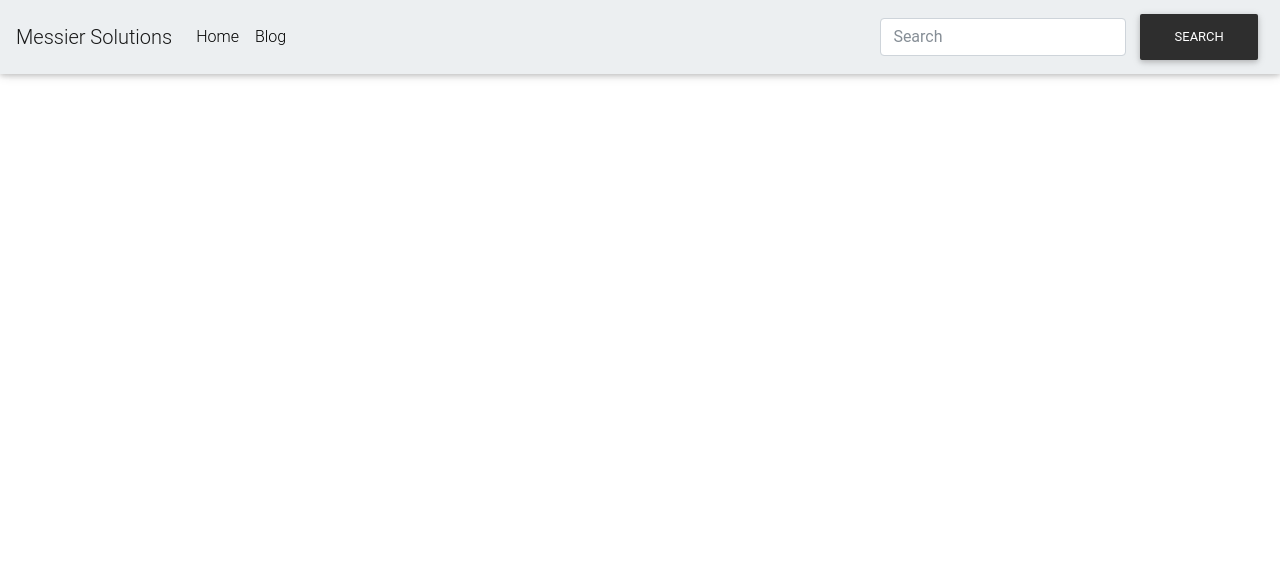
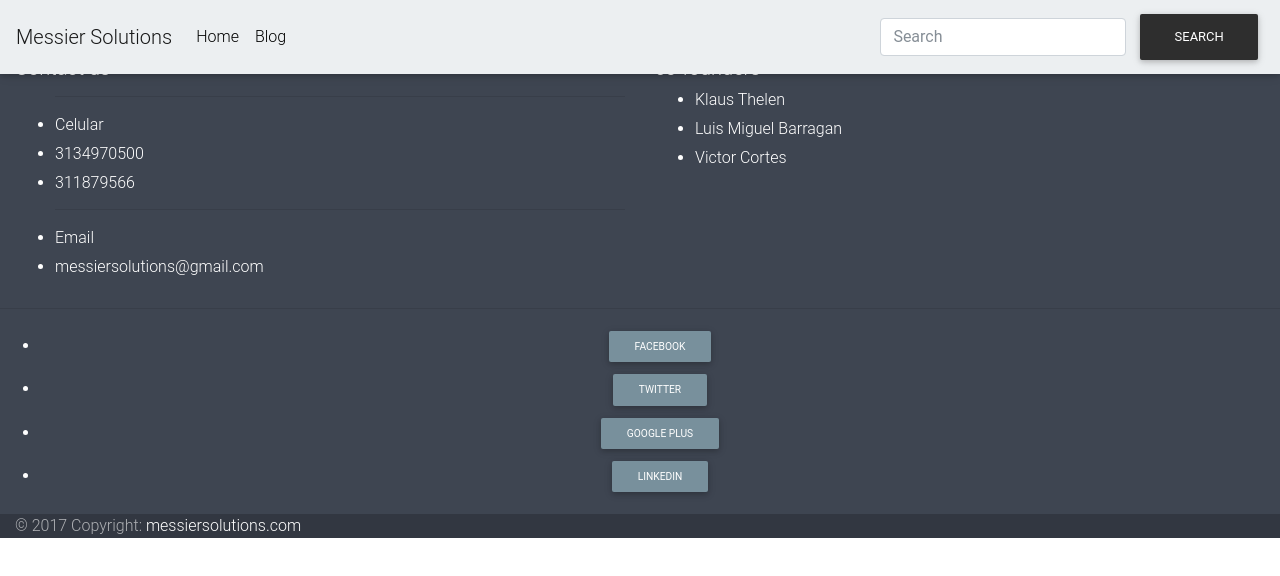
Before and after one commit to LuisMiguel7030/messier, a React (Create React App) app: page /blog in a window 1280 px wide. Shown: the top 576 px of the page. Built offline with nearby package versions, Linux system fonts and the light colour scheme.

Commit message:
create a new footer

```diff
--- a/src/App.js
+++ b/src/App.js
@@ -3,12 +3,15 @@ import { Route } from 'react-router-dom';
 import HomePage from './components/pages/HomePage';
 import BlogPage from './components/pages/BlogPage';
 import Navbar from './components/navigation/Navbar';
+import Footer from './components/contentpages/Footer';
 
 const App = () =>
 <div>
   <Navbar/>
+
   <Route path="/" exact component={HomePage} />
   <Route path="/blog" exact component={BlogPage} />
+  <Footer />
 </div>
 
 export default App;
--- /dev/null
+++ b/src/components/contentpages/Footer.js
@@ -0,0 +1,58 @@
+import React from 'react';
+
+
+const Footer = () => (
+
+  <footer className="page-footer center-on-small-only stylish-color-dark">
+
+      <div className="container-fluid">
+          <div className="row">
+
+              <div className="col-md-6">
+                  <h5 className="title font-bold">Contact us</h5>
+                  <ul>
+                    <hr/>
+                    <li><h6 className="font-bold">Celular</h6></li>
+                    <li><h6>3134970500</h6></li>
+                    <li><h6>311879566</h6></li>
+                    <hr/>
+                    <li><h6 className="font-bold">Email</h6></li>
+                    <li><h6>messiersolutions@gmail.com</h6></li>
+                  </ul>
+              </div>
+
+              <div className="col-md-6">
+                  <h5 className="title font-bold">co-founders</h5>
+                  <ul>
+                      <li><h6>Klaus Thelen</h6></li>
+                      <li><h6>Luis Miguel Barragan</h6></li>
+                      <li><h6>Victor Cortes</h6></li>
+
+                  </ul>
+              </div>
+
+          </div>
+      </div>
+
+      <hr />
+
+      <div className="social-section text-center">
+          <ul>
+              <li><button className="btn btn-blue-grey btn-sm ">Facebook</button></li>
+              <li><button className="btn btn-blue-grey btn-sm">Twitter</button></li>
+              <li><button className="btn btn-blue-grey btn-sm">Google Plus</button></li>
+              <li><button className="btn btn-blue-grey btn-sm">Linkedin</button></li>
+          </ul>
+      </div>
+
+      <div className="footer-copyright">
+          <div className="container-fluid">
+              © 2017 Copyright: <a href="#"> messiersolutions.com </a>
+
+          </div>
+      </div>
+
+  </footer>
+);
+
+export default Footer;
--- a/src/components/navigation/Navbar.js
+++ b/src/components/navigation/Navbar.js
@@ -12,7 +12,7 @@ const Navbar = () => (
     <div className="collapse navbar-collapse" id="navbarSupportedContent">
       <ul className="navbar-nav mr-auto">
         <li className="nav-item">
-          <a className="nav-link">Home <span className="sr-only">(current)</span></a>
+          <Link className="nav-link" to="/">Home <span className="sr-only">(current)</span></Link>
         </li>
         <li className="nav-item ">
           <Link className="nav-link" to="/blog">Blog</Link>
```
